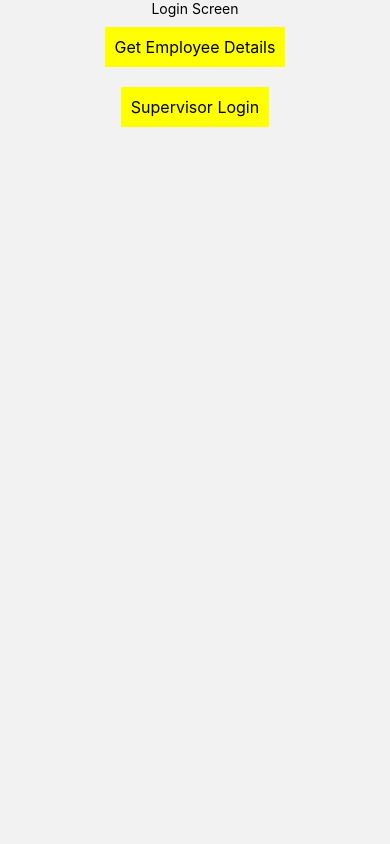
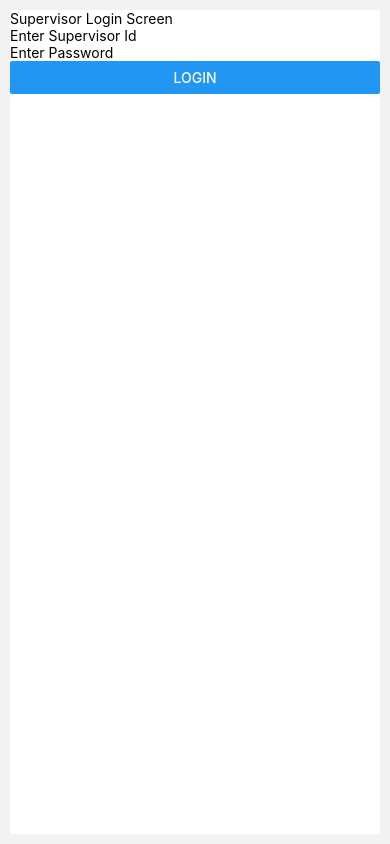
Before and after one commit to nitish9t7/sih_mnrega_app, a React Native app: screen / in a window 390 px wide. Built offline with nearby package versions, Linux system fonts and the light colour scheme.

Commit message:
UPDATE UI

```diff
--- a/App.js
+++ b/App.js
@@ -14,7 +14,7 @@ const App = () => {
   const Stack = createNativeStackNavigator();
   return (
     <NavigationContainer>
-      <Stack.Navigator initialRouteName={SCREENS.SPLASH}>
+      <Stack.Navigator initialRouteName={SCREENS.SUPERVISOR_LOGIN}>
         <Stack.Screen
           name={SCREENS.SPLASH}
           component={Splash}
--- a/src/constants/api.js
+++ b/src/constants/api.js
@@ -1,4 +1,4 @@
-const BASE_URL = 'http://192.168.1.17:3000/';
+const BASE_URL = 'http://54.202.17.76/';
 
 const API = {
   LOGIN: `${BASE_URL}login`,
--- a/src/screens/MyEmployeeAttendance/index.js
+++ b/src/screens/MyEmployeeAttendance/index.js
@@ -1,7 +1,15 @@
 import React, {useState} from 'react';
-import {Button, Text, TextInput, View} from 'react-native';
+import {} from 'react-native';
 import axios from 'axios';
 import API from '../../constants/api';
+import {
+  StyleSheet,
+  Text,
+  SafeAreaView,
+  Button,
+  TextInput,
+  View,
+} from 'react-native';
 
 const MyEmployeeAttendance = () => {
   const [loading, setLoading] = useState(true);
@@ -27,15 +35,16 @@ const MyEmployeeAttendance = () => {
 
       <TextInput
         placeholder="Enter date in YYYY-MM-DD"
-        onChangeText={(e)=>{
-            setDate(e)
+        onChangeText={e => {
+          setDate(e);
         }}
       />
 
       <Button
         title="Get Details"
+        style={styles.button}
         onPress={async () => {
-            console.log(date)
+          console.log(date);
           await getAttendance();
         }}
       />
@@ -68,3 +77,16 @@ const MyEmployeeAttendance = () => {
 };
 
 export default MyEmployeeAttendance;
+
+const styles = StyleSheet.create({
+  container: {
+    flex: 1,
+    backgroundColor: '#fff',
+    padding: 10,
+    margin: 10,
+  },
+  button: {
+    margin: 20,
+    backgroundColor: 'red',
+  },
+});
--- a/src/screens/SupervisorLogin/index.js
+++ b/src/screens/SupervisorLogin/index.js
@@ -1,12 +1,75 @@
-import React from 'react';
-import {Text, View} from 'react-native';
+import {StyleSheet, Text, SafeAreaView, Button} from 'react-native';
+import React, {useState, useCallback} from 'react';
+import DocumentPicker, {types} from 'react-native-document-picker';
+import {TextInput} from 'react-native';
+import {uploadToS3} from '../../helpers/uploadS3';
+import RNFS from 'react-native-fs';
+import axios from 'axios';
+import API from '../../constants/api';
+import SCREENS from '../../constants/screen';
+import {useNavigation} from '@react-navigation/native';
 
 const SuperVisorLogin = () => {
+  const navigation = useNavigation();
+  const [empId, setEmpId] = useState(null);
+  const [password, setPassword] = useState(null);
+
+  const loginEmployee = async function () {
+    try {
+      console.log('logging in');
+      const response = await axios.post(API.LOGIN, {
+        empId,
+        password,
+      });
+      // if (response.status === 200) {
+      //   console.log('Login Success');
+        navigation.navigate(SCREENS.SUPERVISOR_SCREEN);
+      // } else {
+      //   console.log('Login Failed');
+
+      // }
+      console.log(response);
+    } catch (error) {
+      throw error;
+    }
+  };
   return (
-    <View>
-      <Text>Supervisor login</Text>
-    </View>
+    <SafeAreaView style={styles.container}>
+      <Text>Supervisor Login Screen</Text>
+      <TextInput
+        placeholder="Enter Supervisor Id"
+        onChangeText={e => {
+          setEmpId(e);
+        }}
+      />
+      <TextInput
+        placeholder="Enter Password"
+        onChangeText={e => {
+          setPassword(e);
+        }}
+      />
+      <Button
+        title="Login"
+        style={styles.button}
+        onPress={async () => {
+          await loginEmployee();
+
+        }}
+      />
+    </SafeAreaView>
   );
 };
+export default SuperVisorLogin;
 
-export default SuperVisorLogin;
+const styles = StyleSheet.create({
+  container: {
+    flex: 1,
+    backgroundColor: '#fff',
+    padding: 10,
+    margin: 10,
+  },
+  button: {
+    margin: 20,
+    backgroundColor: 'red',
+  },
+});
```
